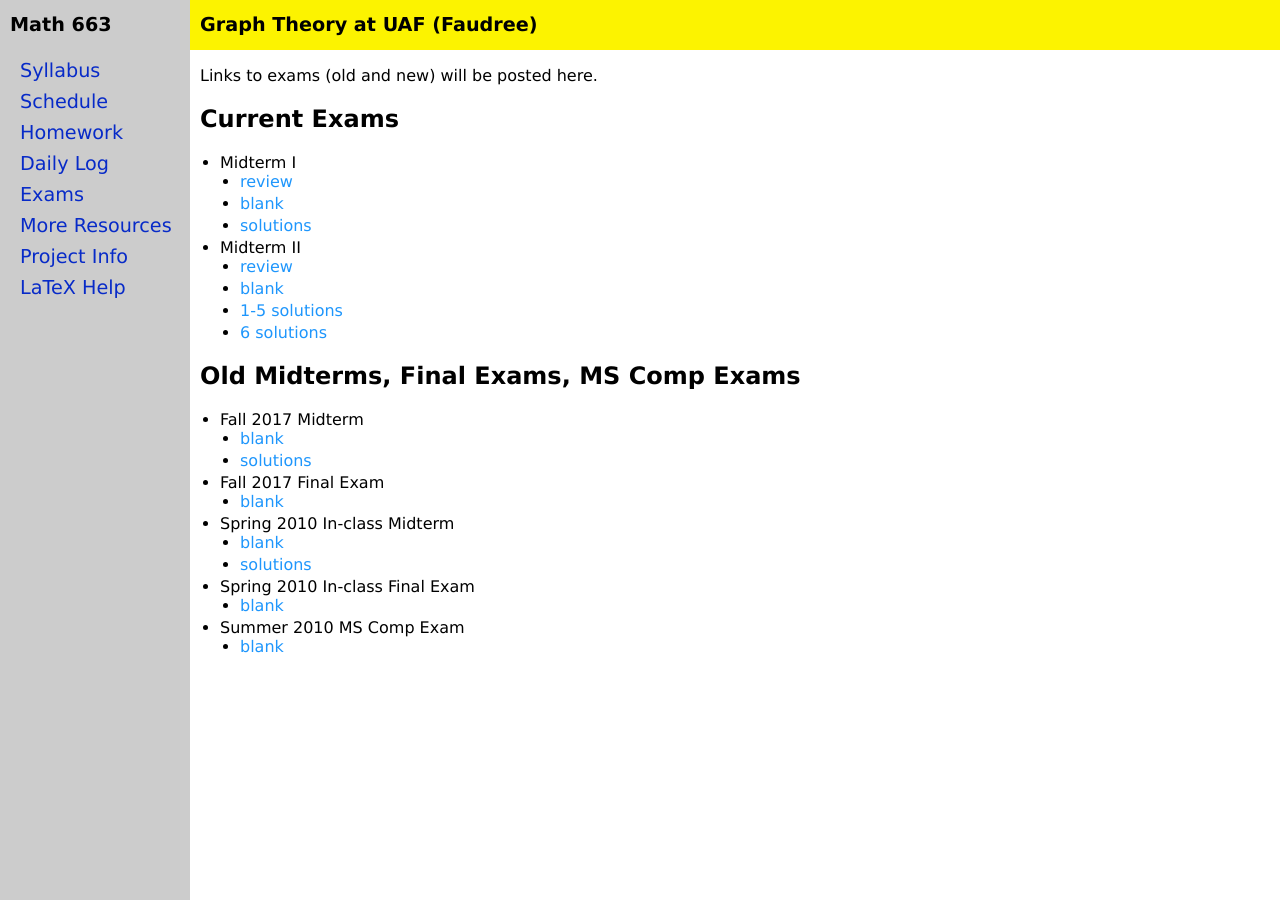
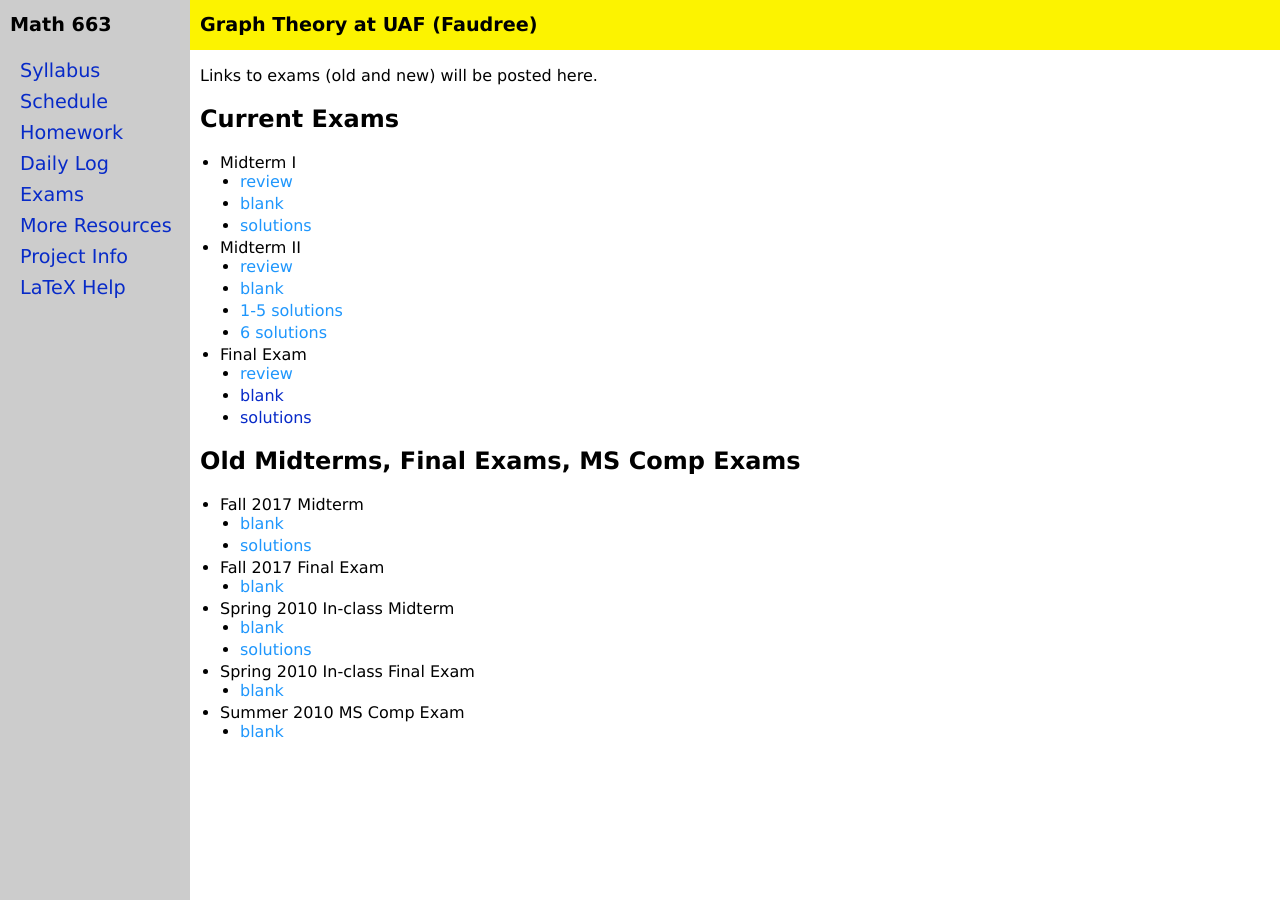
Before and after one commit to jrfaudree/GradGT, a Jekyll site: the page built from exam-page.md, in a window 1280 px wide. Built offline with Jekyll 4.4.1, drawn with Linux system fonts in a browser that asks for light colours.

Commit message:
Update exam-page.md

```diff
--- a/exam-page.md
+++ b/exam-page.md
@@ -18,6 +18,11 @@ Links to exams (old and new) will be posted here.
   - [1-5 solutions](assets/tests/M663f23_M2-s.pdf)
   - [6 solutions](assets/tests/M2-last-page.pdf)
 
+- Final Exam
+  - [review](assets/tests/M663f23_FE-review.pdf)
+  - [blank]()
+  - [solutions]()
+
 ## Old Midterms, Final Exams, MS Comp Exams
 
 - Fall 2017 Midterm
```
